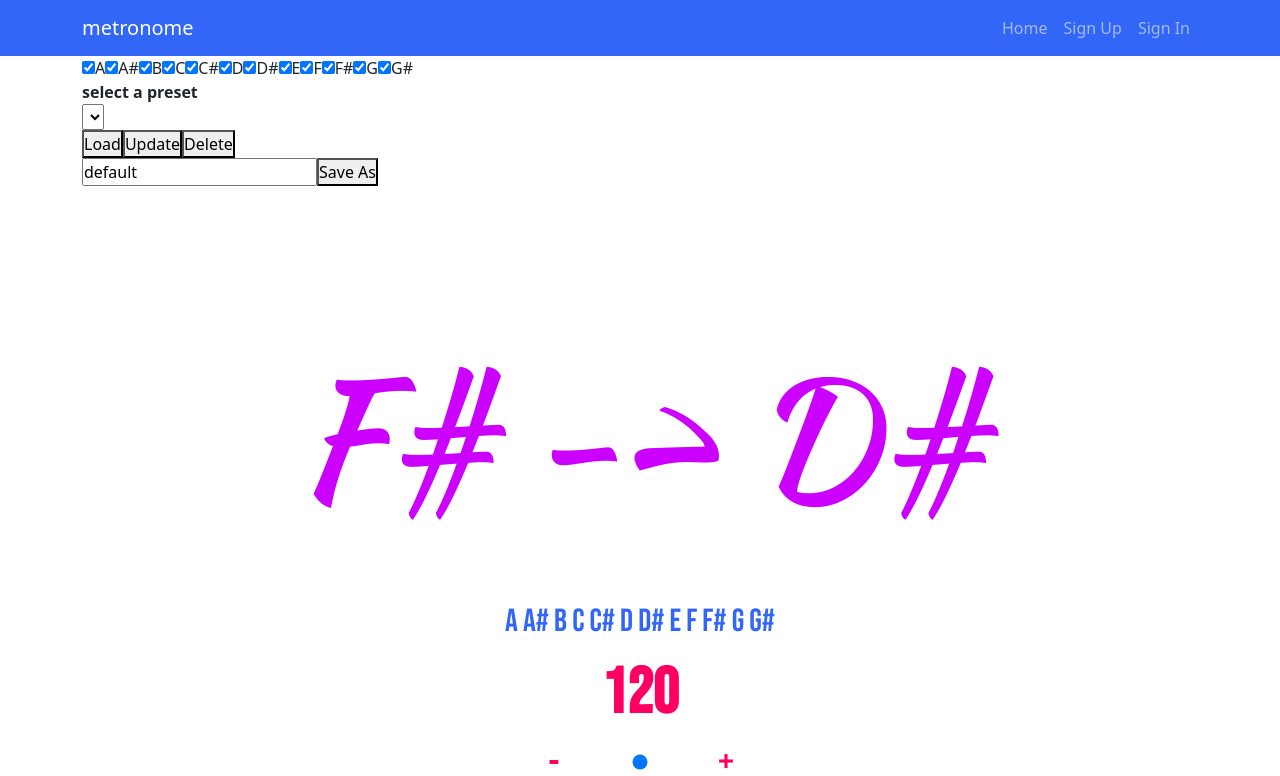
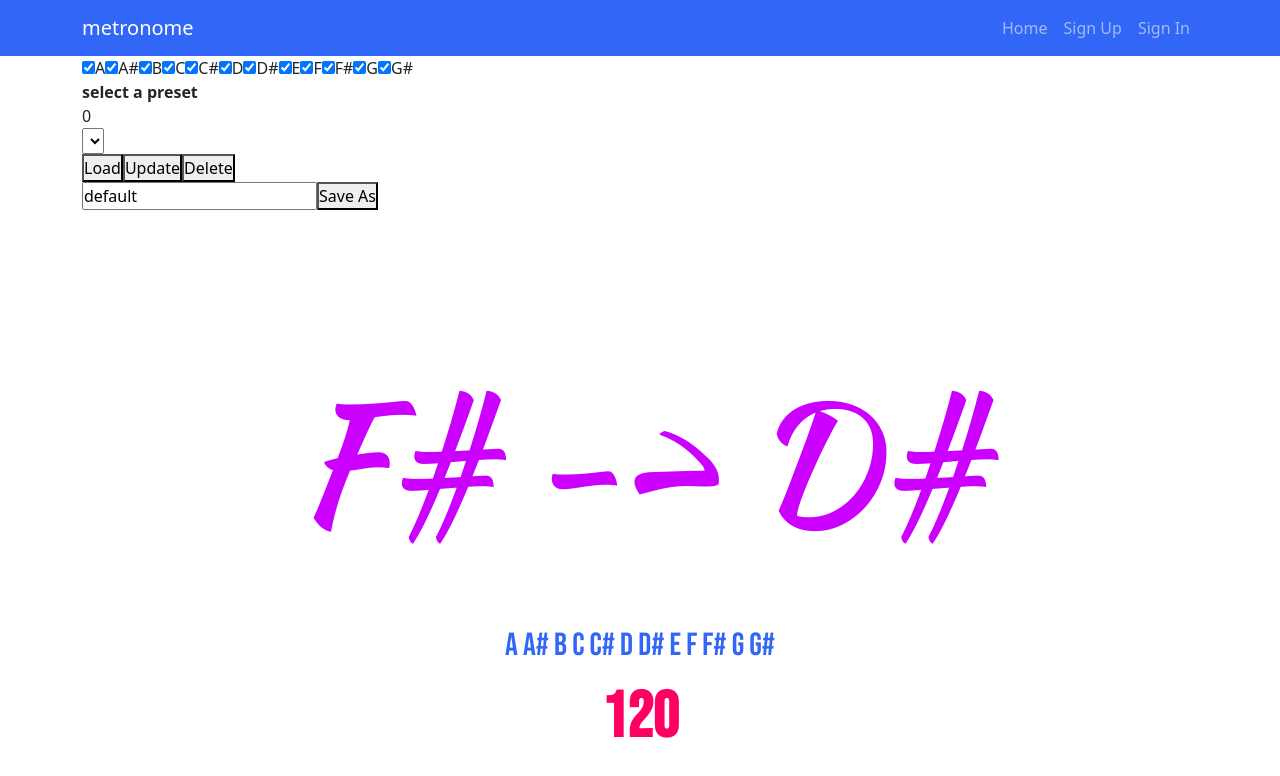
Before and after one commit to trevorlomba/metronome-client, a React (Create React App) app: page /settings in a window 1280 px wide. Shown: the top 776 px of the page. Built offline with nearby package versions, Linux system fonts and the light colour scheme.

Commit message:
debugging

```diff
--- a/src/components/Presets/DropDown.jsx
+++ b/src/components/Presets/DropDown.jsx
@@ -44,19 +44,20 @@ const DropDown = props => {
     // })
   }, [])
 
+  const handleChange = () => {
+    // console.log(document.getElementById('preset-dropdown').selectedIndex)
+    props.setPresetIndex(document.getElementById('preset-dropdown').selectedIndex)
+  }
   return (
     <>
+      {props.presetIndex}
       <div key={props.presets.length}>
         {/* <h2>{props.presets[1]}</h2> */}
         {/* <h2>{() => presetsList}</h2> */}
         {/* <h2>{presetsList}</h2> */}
         {/* {props.presets[4]} */}
         {/* {props.presets} */}
-        <select id = "preset-dropdown" onChange={() => {
-          // console.log(document.getElementById('preset-dropdown').selectedIndex)
-          props.setPresetIndex(document.getElementById('preset-dropdown').selectedIndex)
-        }
-        }>
+        <select id = "preset-dropdown" onChange={handleChange}>
           {/* <option hidden>Select A Preset</option> */}
           {props.presets.map(({ name, tempo, measures, notes }, i = 0) => {
             // console.log(presets)
--- a/src/components/Presets/PresetForm.jsx
+++ b/src/components/Presets/PresetForm.jsx
@@ -23,6 +23,7 @@ const PresetForm = (props) => {
   // console.log(presets)
   const [presetIndex, setPresetIndex] = useState(0)
   const [presetName, setPresetName] = useState('default')
+  // const [disabled, setDisabled] = useState(() => (presets.length))
 
   // const [date] = useState(formatDate())
   // const handleSubmit = event => {
@@ -89,6 +90,7 @@ const PresetForm = (props) => {
 
   useEffect(() => {
     loadAllPresets(props.user)
+    // setDisabled(() => (presets.length))
   }, [])
 
   let presetsList
@@ -111,6 +113,7 @@ const PresetForm = (props) => {
     // console.log(presetsArray)
     const newPresets = [...presets, presetsArray]
     setPresets(newPresets)
+    // setDisabled(() => (presets.length))
   }
 
   const removeFromPresets = () => {
@@ -123,6 +126,9 @@ const PresetForm = (props) => {
     // const newPresets = [presets.splice(presetIndex)]
     // console.log(newPresets)
     setPresets(newPresets)
+    // setDisabled(() => (presets.length))
+    document.getElementById('preset-dropdown').selectedIndex = 0
+    setPresetIndex(0)
     // console.log(presets)
   }
 
@@ -150,7 +156,7 @@ const PresetForm = (props) => {
       break
     case 'delete':
       // UPDATE TO REMOVE FROM STATE
-
+      if (presets[0]) {
         current.id = presets[presetIndex]._id
         deletePreset(current, props.user)
           // .then(console.log(presets))
@@ -159,24 +165,26 @@ const PresetForm = (props) => {
           .then(removeFromPresets)
           // .then(console.log(presets))
           .catch(console.error)
+      }
 
       break
     case 'load':
-
+      if (presets[0]) {
         current.id = presets[presetIndex]._id
         handleSelectNewPreset()
           .then(loadPreset(current, props.user))
         // .then(response => { props.setCheckedState(response.data.notes) })
           .catch(console.error)
+      }
 
       break
     case 'edit':
-
+      if (presets[0]) {
         current.id = presets[presetIndex]._id
         updatePreset(current, props.user)
         // .then(response => { props.setCheckedState(response.data.notes) })
           .catch(console.error)
-
+      }
       break
     }
   }
@@ -279,8 +287,8 @@ const PresetForm = (props) => {
         {/* {presetIndex} */}
         {/* {props.tempo} */}
         <b> select a preset </b>
-        <DropDown extractNotes={extractNotes} presets={presets} tempo={props.tempo}setPresetIndex={setPresetIndex} setPresets={setPresets}/>
-        <div><button name='load' type='submit'>Load</button><button name='edit' type='submit'>Update</button><button name='delete' type='submit'>Delete</button></div><input id='presetName' value={presetName} onChange = {handlePresetNameChange}></input><button name='post' type='submit'>Save As</button>
+        {() => (presets.length)}
+        <div><DropDown extractNotes={extractNotes} presets={presets} tempo={props.tempo}presetIndex={presetIndex}setPresetIndex={setPresetIndex} setPresets={setPresets}/><button name='load' type='submit' className='presetButtons' >Load</button><button name='edit' type='submit' className='presetButtons' >Update</button><button name='delete' type='submit' className='presetButtons' >Delete</button></div><input id='presetName' value={presetName} onChange = {handlePresetNameChange}></input><button name='post' type='submit'>Save As</button>
       </form>
     </>
   )
```
Lines whose indentation alone changed are shown as unchanged.
